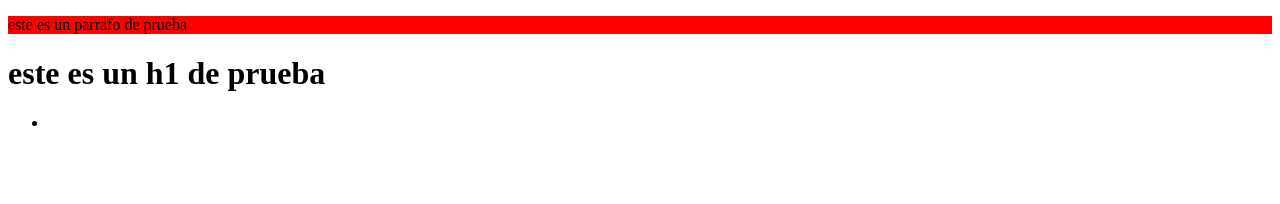
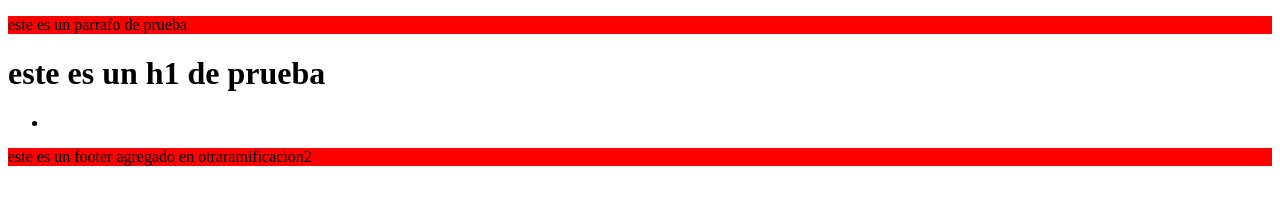
Before and after one commit to martymcflyrokr/pruebaGit, a plain HTML site: page index.html in a window 1280 px wide. Drawn offline with Linux system fonts and the light colour scheme.

Commit message:
agrego Footer desde otra ramificacion 2

```diff
--- a/index.html
+++ b/index.html
@@ -20,5 +20,12 @@
         </ul>
     </nav>
 
+    <footer>
+        <p>
+            este es un footer agregado en otraramificacion2
+
+        </p>
+    </footer>
+
 </body>
 </html>
```
